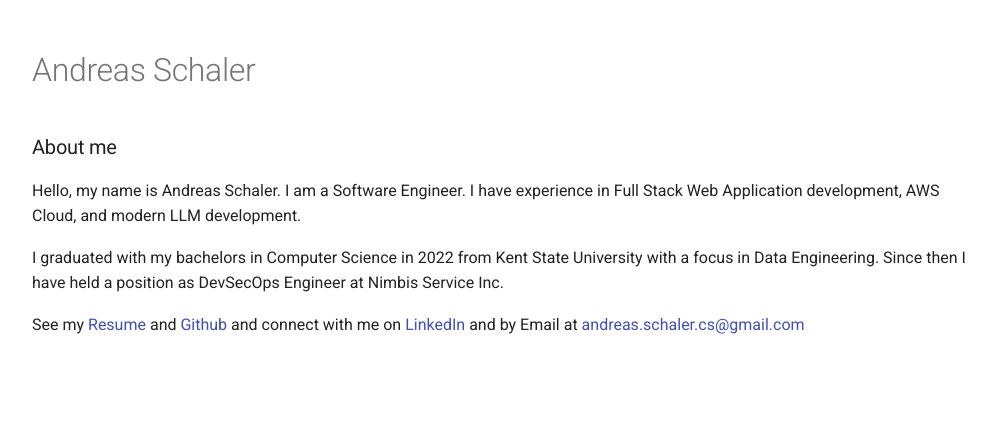
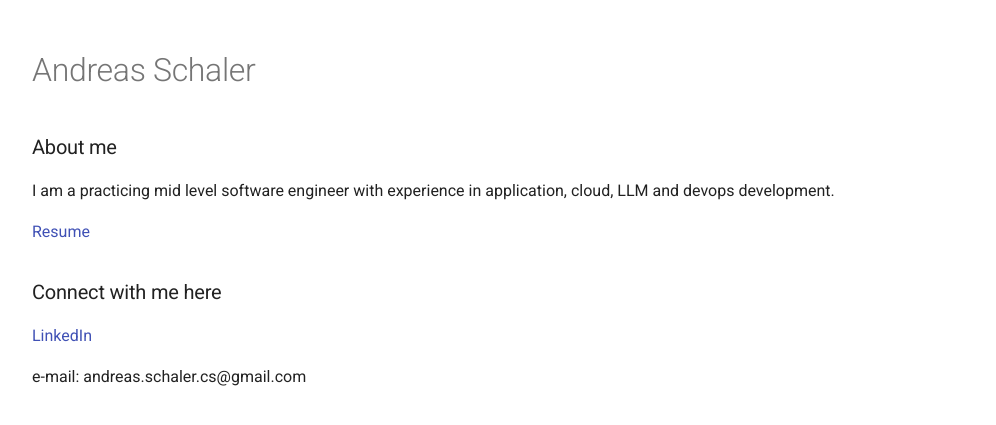
Before and after one commit to Andreas3333/andreas-schaler, an MkDocs documentation site: the page built from bio-portfolio/index.md, in a window 1280 px wide. Shown: the top 425 px of the page, without its empty margins (264-1260 px from the left). Built offline with MkDocs 1.6.1 and Material for MkDocs 9.7.7, drawn with Linux system fonts in a browser that asks for light colours.

```diff
--- a/bio-portfolio/index.md
+++ b/bio-portfolio/index.md
@@ -7,12 +7,12 @@ hide:
 
 ### About me
 
-Hello, my name is Andreas Schaler. I am a Software Engineer. I have experience in Full Stack Web Application development,
-AWS Cloud, and modern LLM development.
+I am a practicing mid level software engineer with experience in application, cloud, LLM and devops development.
 
-I graduated with my bachelors in Computer Science in 2022 from Kent State University with a focus in Data Engineering.
-Since then I have held a position as DevSecOps Engineer at Nimbis Service Inc.
+<a href="AndreasSchaler_Resume.pdf" >Resume</a>
 
-See my <a href="AndreasSchaler_Resume.pdf">Resume</a> and <a href="https://github.com/Andreas3333">Github </a> and connect with me on
-<a href="https://www.linkedin.com/in/andreas-schaler-ab38b5201/">LinkedIn</a> and by Email at
-<a>andreas.schaler.cs@gmail.com</a>
+### Connect with me here
+
+<a href="https://www.linkedin.com/in/andreas-schaler-ab38b5201/">LinkedIn</a>
+
+e-mail: andreas.schaler.cs@gmail.com
```
Also changed, not shown: CONTRIBUTING.md (deleted, +0 -12 lines), pyproject.toml (deleted, +0 -14 lines), 4 other files.
